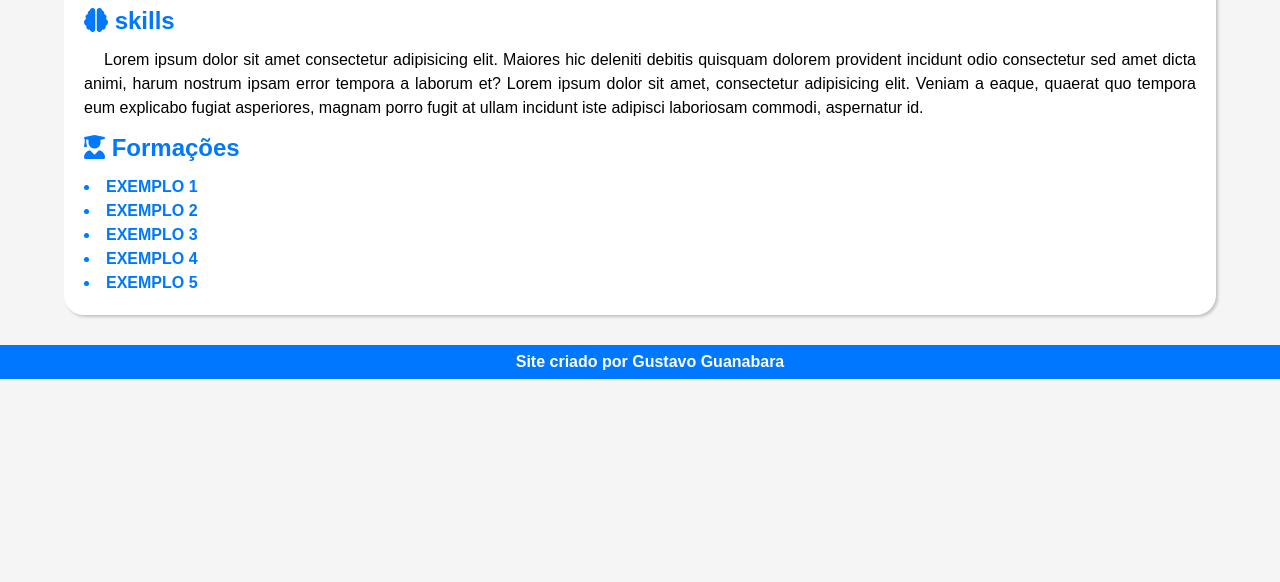
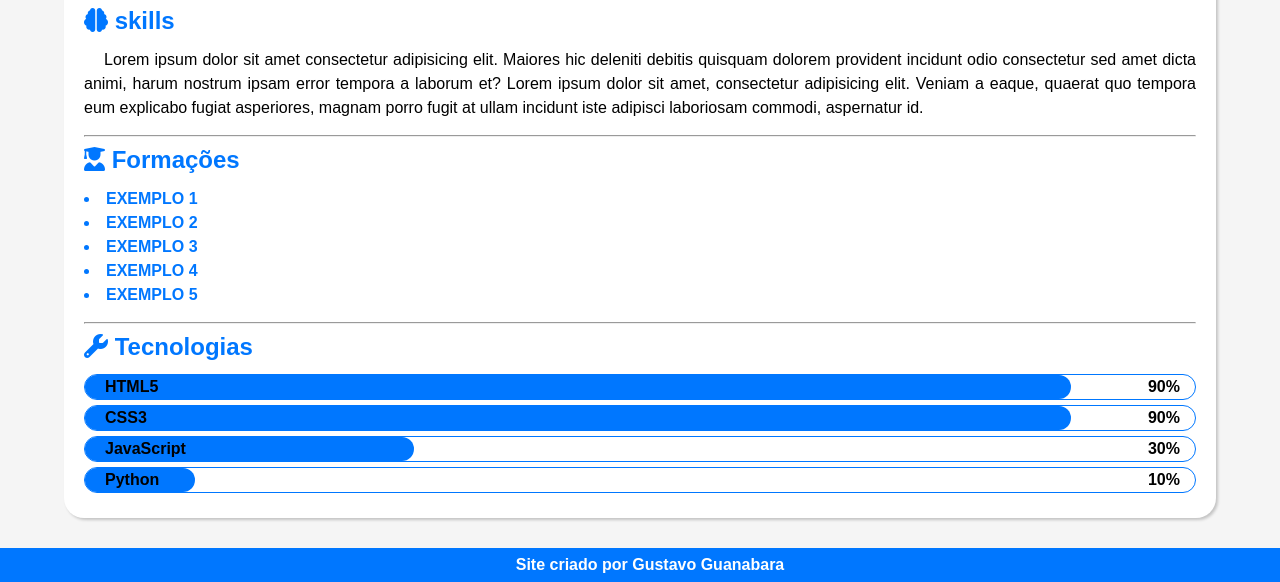
Before and after one commit to heitoramorim18/portfolio-ficticio, a plain HTML site: page index.html in a window 1280 px wide. Shown: the part 941-1523 px from the top of the page. Before the commit the page ends 1320 px from the top, so only its background shows below. Drawn offline with nearby package versions, Linux system fonts and the light colour scheme.

Commit message:
adicionei barras de progresso

```diff
--- a/estilos/style.css
+++ b/estilos/style.css
@@ -55,7 +55,46 @@ justify-content: center;}
 #artVideo {display: flex; justify-content: center; align-items: center;}
 iframe {border-radius: 5px; margin-bottom: 20px;}
 
-#formacoes ul {list-style-position: inside; font-weight: bold; color: var(--destaque)}
+#formacoes ul {list-style-position: inside; font-weight: bold; color: var(--destaque); margin-bottom: 15px;}
+
+#tecnologias p {display: flex;
+justify-content: space-between;
+padding-right: 15px;
+margin: 5px 0px;
+/* background-color: var(--destaque); */ border-radius: 15px; border: 1px solid var(--destaque);
+color: black;
+font-weight: bold;}
+
+@keyframes htm {
+
+  0% {width: 0%;}
+  100% {width: 90%;}}
+
+@keyframes cs {
+
+  0% {width: 0%;}
+  100% {width: 90%;}}
+
+@keyframes jsss {
+
+  0% {width: 0%;}
+  100% {width: 30%;}}
+
+@keyframes pi {
+
+  0% {width: 0%;}
+  100% {width: 10%;}}
+
+
+#htm5 {width: 90%; background-color: var(--destaque); border-radius: 15px;
+animation: htm 1s ease-out forwards;}
+#cs3 {width: 90%; background-color: var(--destaque); border-radius: 15px;
+animation: cs 1s ease-out forwards;}
+#jss {width: 30%; background-color: var(--destaque); border-radius: 15px;
+animation: jsss 1s ease-out forwards;}
+#pth {width: 10%; background-color: var(--destaque); border-radius: 15px;
+animation: pi 1s ease-out forwards;}
+
 
 footer {background-color: var(--destaque); color: white; font-weight: bold;}
 footer p {text-align: center; padding: 5px;}
--- a/index.html
+++ b/index.html
@@ -66,6 +66,7 @@
             </article>
 
             <article id="formacoes">
+                <hr>
                 <h2><i class="fa-solid fa-user-graduate" style="color: #0077ff;"></i> Formações</h2>
 
                 <ul>
@@ -75,6 +76,16 @@
                     <li>EXEMPLO 4</li>
                     <li>EXEMPLO 5</li>
                 </ul>
+            </article>
+
+            <article id="tecnologias">
+                <hr>
+                <h2><i class="fa-solid fa-wrench" style="color: #0077ff;"></i> Tecnologias</h2>
+
+                <p><span id="htm5">HTML5</span> <span>90%</span></p>
+                <p><span id="cs3">CSS3</span> <span>90%</span></p>
+                <p><span id="jss">JavaScript</span> <span>30%</span></p>
+                <p><span id="pth">Python</span> <span>10%</span></p>
             </article>
         </section>
     </main>
```
